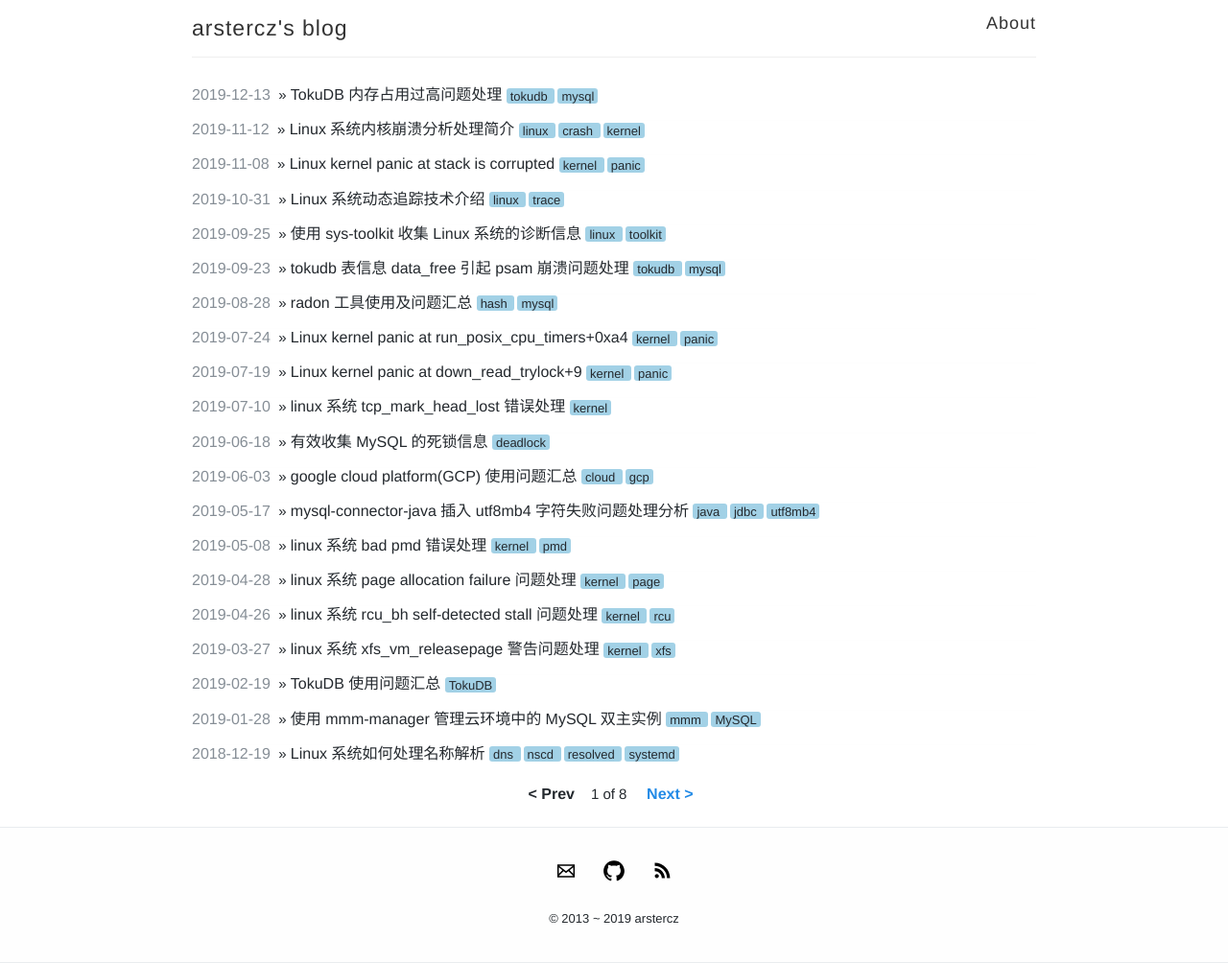
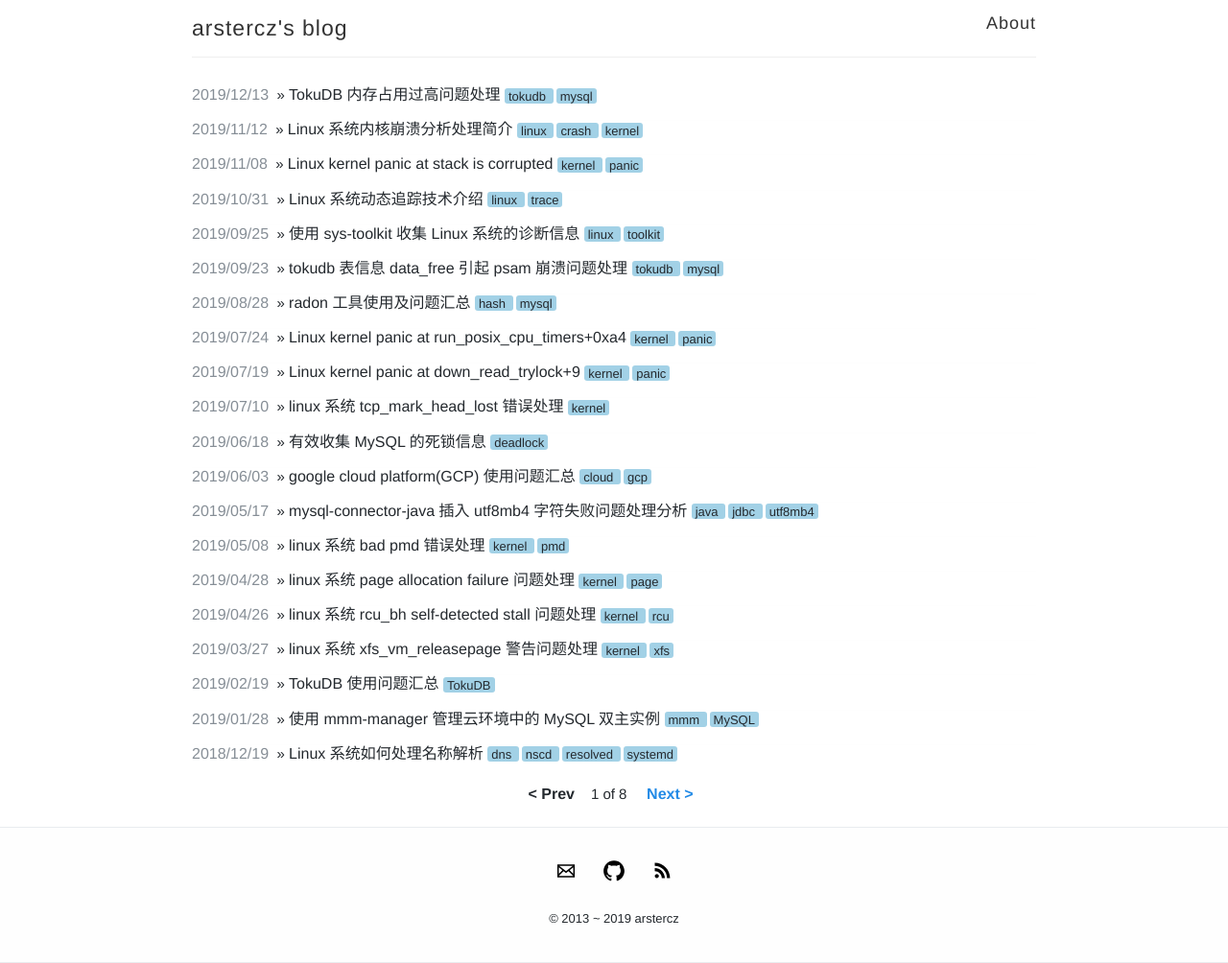
Before and after one commit to arstercz/arstercz.github.io, a Jekyll site: the page built from index.html, in a window 1280 px wide. Shown: the whole page at 96% size. Built offline with Jekyll 4.4.1, drawn with Linux system fonts in a browser that asks for light colours; the list of posts is cut into pages by our own code; comment, search, counter and statistics services are not loaded.

Commit message:
change index date format

```diff
--- a/index.html
+++ b/index.html
@@ -11,7 +11,7 @@
     <article class="post">
       <div clsss="meta">
         <span class="date">
-	   {{ post.date | date: "%Y-%m-%d" }}
+	   {{ post.date | date: "%Y/%m/%d" }}
         </span>
 	&raquo;
         <span class="index-title">
```
